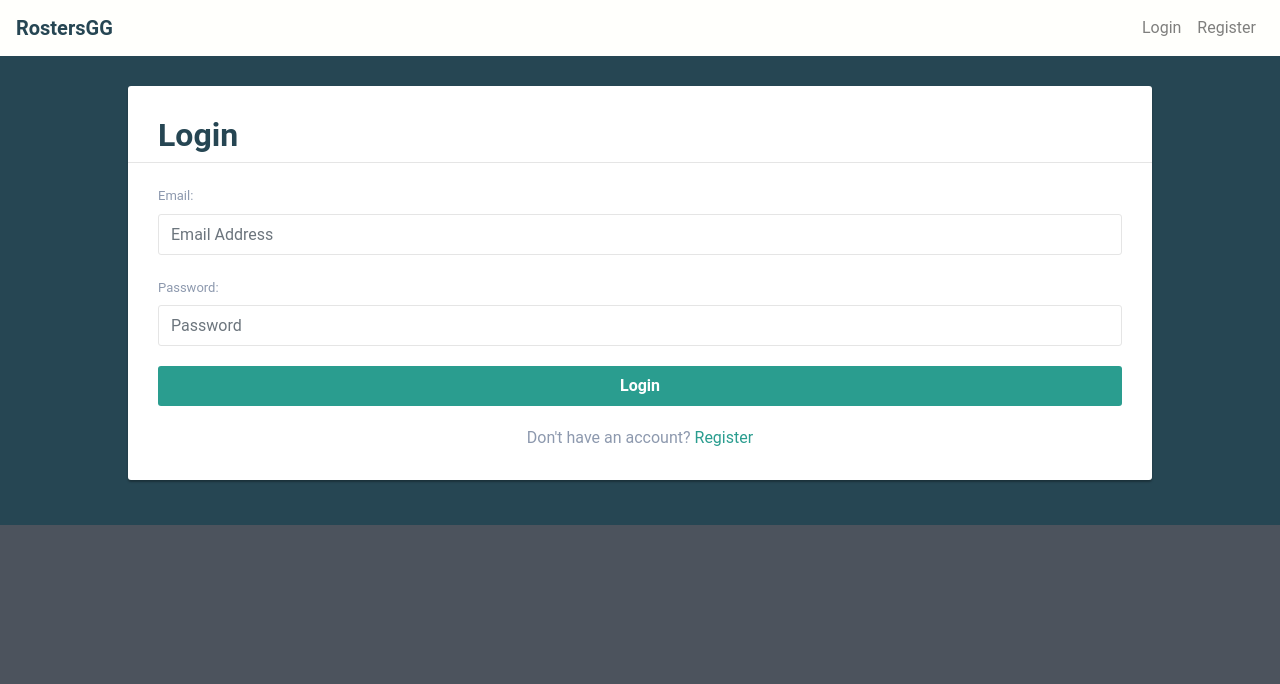
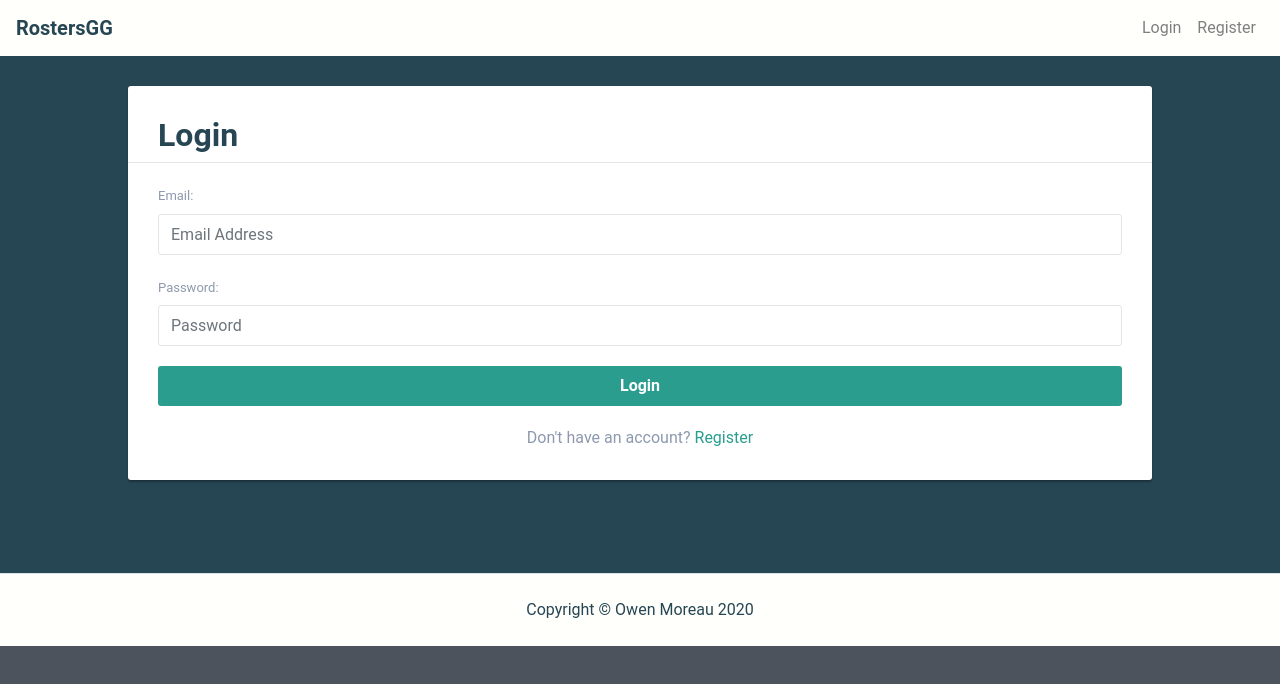
Before and after one commit to Yuanionrings/RostersGG-1, a React (Create React App) app in the folder client/: page /login in a window 1280 px wide. Shown: the top 684 px of the page. Built offline with nearby package versions, Linux system fonts and the light colour scheme.

Commit message:
Create and style Footer component

```diff
--- a/client/src/App.css
+++ b/client/src/App.css
@@ -13,6 +13,11 @@ body {
 .navbar-brand {
     font-weight: bold;
     color: #264653 !important;
+}
+
+.footer-spec {
+    color: #264653;
+    background: #fffffc;
 }
 
 .display-box {
--- a/client/src/App.js
+++ b/client/src/App.js
@@ -9,6 +9,7 @@ import { setCurrentUser, logoutUser } from "./actions/authActions";
 import './App.css';
 
 import NavBar from "./components/layout/NavBar";
+import Footer from "./components/layout/Footer";
 import Landing from "./components/layout/Landing";
 import Register from "./components/layout/Register";
 import Login from "./components/layout/Login";
@@ -51,6 +52,7 @@ function App() {
             <PrivateRoute exact path="/dashboard" component={Dashboard} />
             <PrivateRoute exact path="/editprofile" component={EditUser} />
           </Switch>
+          <Footer />
         </div>
       </Router>
     </Provider>
--- /dev/null
+++ b/client/src/components/layout/Footer.js
@@ -0,0 +1,20 @@
+import React from 'react';
+import Container from 'react-bootstrap/Container';
+import Row from 'react-bootstrap/Row';
+import Col from 'react-bootstrap/Col'
+
+function Footer(){
+    return (
+        <footer className="mt-5">
+            <Container fluid={true} className="footer-spec">
+                <Row className="border-top justify-content-between p-4">
+                    <Col className="p-0 d-flex justify-content-center footer-text">
+                        Copyright © Owen Moreau 2020
+                    </Col>
+                </Row>
+            </Container>
+        </footer>
+    );
+}
+
+export default Footer;
```
